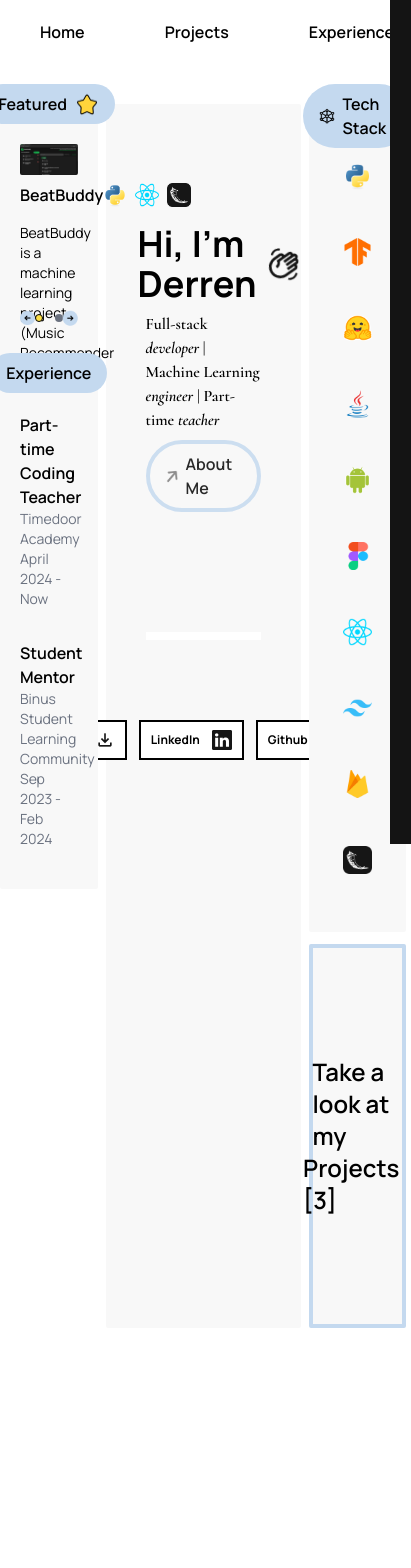
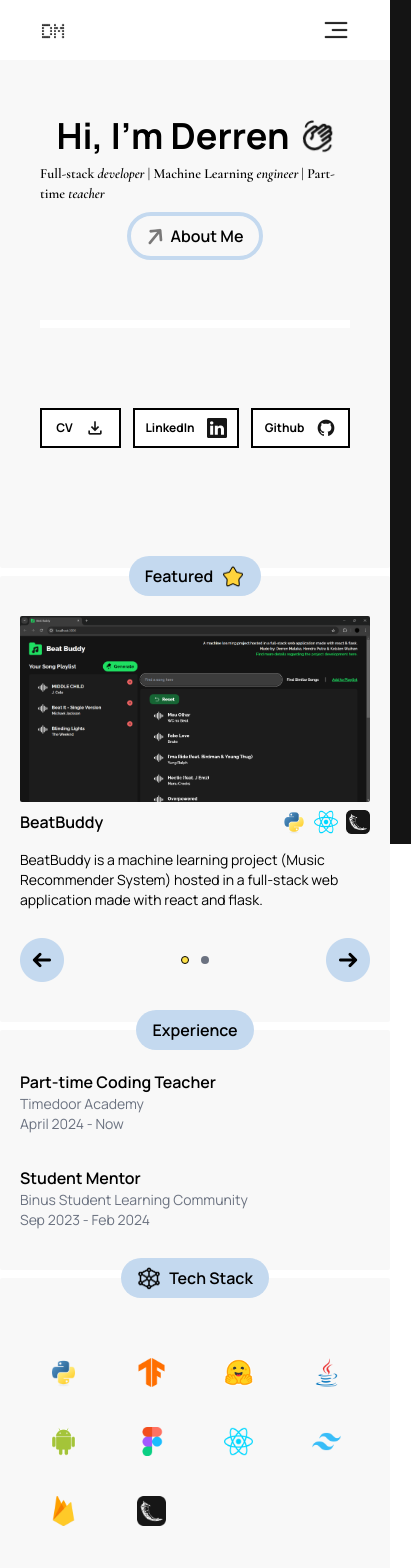
Before and after one commit to dewennn/Portfolio, a React (Create React App) app: page /about-me in a window 390 px wide. Shown: the top 1568 px of the page, 411 px wide, since content can reach past the window. Before the commit the page ends 1328 px from the top, so only its background shows below. Built offline with nearby package versions, Linux system fonts and the light colour scheme.

Commit message:
new main page finished

```diff
--- a/src/index.css
+++ b/src/index.css
@@ -13,7 +13,7 @@
 }
 
 .text-mygray{
-  color: #F8F8F8;
+  color: #6e6e6e;
 }
 .bg-mygray{
   background-color: #F8F8F8;
--- a/src/pages/About.jsx
+++ b/src/pages/About.jsx
@@ -23,7 +23,7 @@ const About = () => {
     <ScrollToTop />
     <Header />
 
-      <div className='px-8 sm:px-20 pt-10 pb-32 sm:pb-64'>
+      <div className='px-8 sm:px-20 pt-20 lg:pt-10 pb-32 sm:pb-64'>
         <div className='flex flex-col gap-3'>
           <h1 className='text-4xl sm:text-7xl font-bold'>About Me</h1>
           <div className='flex gap-1'>
--- a/src/pages/Main.jsx
+++ b/src/pages/Main.jsx
@@ -32,15 +32,13 @@ const Main = () => {
     <ScrollToTop />
     <Header />
 
-    <div className='min-h-screen'>
-      <div className='w-full h-6'></div>
-
-      <div className='flex h-full gap-2'>
+    <div className='sm:h-screen'>
+      <div className='h-full gap-2 flex-col lg:flex-row hidden lg:flex'>
         {/* Left Part */}
-        <div className='w-1/4 flex flex-col gap-2'>
+        <div className='w-1/4 flex flex-col gap-2 h-full'>
 
           {/* featured */}
-          <div className='px-5 py-10 flex flex-col gap-2 relative bg-mygray rounded-sm'>
+          <div className='px-5 py-10 flex flex-col gap-2 relative bg-mygray rounded-sm h-full'>
 
             {/* Label */}
             <div className='absolute top-[-20px] left-0 w-full flex justify-center'>
@@ -90,7 +88,7 @@ const Main = () => {
           </div>
 
           {/* Experience */}
-          <div className='px-5 py-10 flex flex-col gap-2 relative bg-mygray rounded-sm'>
+          <div className='px-5 py-12 flex flex-col gap-2 relative bg-mygray rounded-sm'>
 
             {/* Label */}
               <div className='absolute top-[-20px] left-0 w-full z-50 flex justify-center'>
@@ -123,7 +121,7 @@ const Main = () => {
         <div className='w-1/2 bg-mygray rounded-sm p-10 flex flex-col gap-10'>
 
           {/* Name & Title */}
-            <div className='flex flex-col items-center gap-2 py-20'>
+            <div className='flex flex-col items-center gap-5 py-20'>
               <div className='font-bold flex gap-3 sm:gap-5 items-center'>
                 <h1 className='text-4xl sm:text-4xl'>Hi, I'm Derren</h1>
                 <img className='w-8 h-8 sm:w-10 sm:h-10 animate-wave' src={`${process.env.PUBLIC_URL}/assets/iconBlack/hand_wave.png`} alt="" />
@@ -133,7 +131,93 @@ const Main = () => {
                 Full-stack <i>developer</i> | Machine Learning <i>engineer</i> | Part-time <i>teacher</i>
               </h2>
 
-              <a className='flex gap-2 items-center animate-pulse px-4 py-2 border-4 rounded-full border-[#C4D9EF]' href="/Portfolio/#/about-me">
+              <a className='flex gap-2 items-center  px-4 py-2 border-4 rounded-full border-[#C4D9EF]' href="/Portfolio/#/about-me">
+                <div>
+                  <img className='w-4 h-auto' src={`${process.env.PUBLIC_URL}/assets/iconGray/diagonal.png`} alt="" />
+                </div>
+
+                <p className='font-semibold text-myGray'>About Me</p>
+              </a>
+            </div>
+
+          {/* Divider */}
+            <div className='w-full h-8 bg-white'></div>
+
+          {/* Links */}
+            <div className='flex gap-3 justify-center text-[12px] sm:text-base py-10 items-center h-full'>
+              <a href={links.cv} target='_blank' className='flex items-center justify-center border-2 border-black px-5 py-2 gap-3 hover:filter hover:invert bg-white transition-all ease-in-out'>
+                <p className='font-bold'>CV</p>
+                <img className='w-5 sm:w-7' src={`${process.env.PUBLIC_URL}/assets/iconBlack/download.png`} alt="" />
+              </a>
+
+              <a href={links.linkedin} target='_blank' className='flex items-center justify-center border-2 border-black px-5 py-2 gap-3 hover:filter hover:invert bg-white transition-all ease-in-out'>
+                <p className='font-bold'>LinkedIn</p>
+                <img className='w-5 sm:w-7' src={`${process.env.PUBLIC_URL}/assets/iconBlack/linkedin.png`} alt="" />
+              </a>
+
+              <a href={links.github} target='_blank' className='flex items-center justify-center border-2 border-black px-5 py-2 gap-3 hover:filter hover:invert bg-white transition-all ease-in-out'>
+                <p className='font-bold'>Github</p>
+                <img className='w-5 sm:w-7' src={`${process.env.PUBLIC_URL}/assets/iconBlack/github.png`} alt="" />
+              </a>
+            </div>
+        </div>
+
+        {/* Right Part */}
+        <div className='w-1/4 rounded-sm flex flex-col gap-3'>
+
+            {/* Tech Stack */}
+            <div className='px-5 py-20 flex flex-col gap-2 relative bg-mygray rounded-sm'>
+
+              {/* Label */}
+                <div className='absolute top-[-20px] left-0 w-full z-0 flex justify-center'>
+                  <div className='font-semibold bg-[#C4D9EF] rounded-full px-4 py-2 flex gap-2 items-center justify-center'>
+                    <div className='w-6'><img src={process.env.PUBLIC_URL + '/assets/iconColor/tech.png'} alt="" /></div>
+                    <h1>Tech Stack</h1>
+                  </div>
+                </div>
+
+              {/* Content */}
+                <div className='grid grid-cols-4 gap-y-10'>
+                  {techStack.map((item) => (
+                    <div className={`flex flex-col justify-center items-center gap-5 w-full`}>
+                      <div className='flex justify-center'>
+                        <img className='w-1/2' src={`${process.env.PUBLIC_URL}/assets/iconColor/${item.img}.png`} alt="" />
+                      </div>
+                    </div>
+                  ))}
+                </div>
+
+            </div>
+
+            <a href='/Portfolio/#/projects' className='flex flex-col items-center justify-center w-full h-full text-2xl font-semibold bg-mygray rounded-sm border-4 border-[#C4D9EF] hover:bg-[#C4D9EF] transition-all ease-linear'>
+              <div>Take a look at my</div>
+              <div className='flex gap-3 items-center'>
+                <div>Projects {`[${projects.length}]`}</div>
+                <div>
+                  <img className='w-4 h-auto' src={`${process.env.PUBLIC_URL}/assets/iconGray/diagonal.png`} alt="" />
+                </div>
+              </div>
+            </a>
+        </div>
+      </div>
+
+      <div className='h-full gap-2 flex-col lg:flex-row flex lg:hidden'>
+
+        {/* Middle Part */}
+        <div className='w-full bg-mygray rounded-sm px-10 py-20 flex flex-col gap-10'>
+
+          {/* Name & Title */}
+            <div className='flex flex-col items-center gap-2 py-5'>
+              <div className='font-bold flex gap-3 sm:gap-5 items-center'>
+                <h1 className='text-4xl sm:text-4xl'>Hi, I'm Derren</h1>
+                <img className='w-8 h-8 sm:w-10 sm:h-10 animate-wave' src={`${process.env.PUBLIC_URL}/assets/iconBlack/hand_wave.png`} alt="" />
+              </div>
+
+              <h2 className='cormorant font-semibold text-sm sm:text-lg md:text-2xl'>
+                Full-stack <i>developer</i> | Machine Learning <i>engineer</i> | Part-time <i>teacher</i>
+              </h2>
+
+              <a className='flex gap-2 items-center  px-4 py-2 border-4 rounded-full border-[#C4D9EF]' href="/Portfolio/#/about-me">
                 <div>
                   <img className='w-4 h-auto' src={`${process.env.PUBLIC_URL}/assets/iconGray/diagonal.png`} alt="" />
                 </div>
@@ -164,42 +248,126 @@ const Main = () => {
             </div>
         </div>
 
-        {/* Right Part */}
-        <div className='w-1/4 rounded-sm flex flex-col gap-3'>
+        <div className='flex gap-2 flex-col sm:flex-row h-full'>
+          {/* Left Part */}
+            <div className='w-full sm:w-1/2 flex flex-col gap-2 h-full'>
+              {/* featured */}
+              <div className='px-5 py-10 flex flex-col gap-2 relative bg-mygray rounded-sm'>
 
-            {/* Tech Stack */}
-            <div className='px-5 py-10 flex flex-col gap-2 relative bg-mygray rounded-sm'>
+                {/* Label */}
+                <div className='absolute top-[-20px] left-0 w-full flex justify-center'>
+                    <div className='font-semibold bg-[#C4D9EF] rounded-full px-4 py-2 flex gap-2 items-center justify-center'>
+                      <h1>Featured</h1>
+                      <div className='w-6'><img src={process.env.PUBLIC_URL + '/assets/iconColor/star.png'} alt="" /></div>
+                    </div>
+                  </div>
 
-              {/* Label */}
-                <div className='absolute top-[-20px] left-0 w-full z-50 flex justify-center'>
-                  <div className='font-semibold bg-[#C4D9EF] rounded-full px-4 py-2 flex gap-2 items-center justify-center'>
-                    <div className='w-6'><img src={process.env.PUBLIC_URL + '/assets/iconColor/tech.png'} alt="" /></div>
-                    <h1>Tech Stack</h1>
+                {/* image */}
+                  <div className='w-full rounded-sm flex items-center'>
+                    <img src={process.env.PUBLIC_URL + '/images/' + featuredProject[featured_idx].img} alt="" className='rounded-sm w-full h-full object-scale-down'/>
                   </div>
-                </div>
 
-              {/* Content */}
-                <div className='flex flex-wrap gap-3 justify-center'>
-                  {techStack.map((item) => (
-                    <div className={`flex flex-col justify-center items-center gap-5 w-16 h-16`}>
-                      <div className='flex justify-center'>
-                        <img className='w-1/2' src={`${process.env.PUBLIC_URL}/assets/iconColor/${item.img}.png`} alt="" />
-                      </div>
+                {/* details */}
+                  <div className='flex justify-between mb-2'>
+                    <h1 className='font-semibold'>{featuredProject[featured_idx].name}</h1>
+
+                    <div className='flex gap-2'>
+                      {
+                        featuredProject[featured_idx].stack.map((s) => (
+                          <div className='w-6'>
+                            <img src={process.env.PUBLIC_URL + '/assets/iconColor/' + s + '.png'} alt="dsad" />
+                          </div>
+                        ))
+                      }
                     </div>
-                  ))}
-                </div>
+                  </div>
+
+                  <div className='h-20 text-sm'>
+                    {featuredProject[featured_idx].desc}
+                  </div>
+
+                {/* Buttons */}
+                  <div className='flex justify-between'>
+                    <button className='w-11'><img src={process.env.PUBLIC_URL + '/assets/iconColor/arrowColor.png'} alt="" onClick={() => {changeIdx(-1)}}/></button>
+
+                    <div className='flex gap-3 items-center'>
+                      {featuredProject.map((s, idx) => (
+                        <button className={`w-2 h-2 rounded-full ${idx == featured_idx ? 'bg-yellow-300 border border-black':'bg-gray-500'}`} onClick={()=>{set_featured_idx(idx)}}></button>
+                      ))}
+                    </div>
+
+                    <button className='w-11 rotate-180'><img src={process.env.PUBLIC_URL + '/assets/iconColor/arrowColor.png'} alt="" onClick={() => {changeIdx(1)}}/></button>
+                  </div>
+
+              </div>
+
+              {/* Experience */}
+              <div className='px-5 py-10 flex flex-col gap-2 relative bg-mygray rounded-sm'>
+
+                {/* Label */}
+                  <div className='absolute top-[-20px] left-0 w-full z-0 flex justify-center'>
+                    <div className='font-semibold bg-[#C4D9EF] rounded-full px-4 py-2 flex gap-2 items-center justify-center'>
+                      <h1>Experience</h1>
+                    </div>
+                  </div>
+
+                {/* Content */}
+                  <div className='flex flex-col gap-8'>
+                    {
+                      experience.map((e) => (
+                        <div className='flex flex-col'>
+                          <h1 className='font-semibold'>{e.title}</h1>
+
+                          <div className='text-sm text-gray-500'>
+                            <p>{e.company}</p>
+                            <p>{e.duration}</p>
+                          </div>
+                        </div>
+                      ))
+                    }
+                  </div>
+
+              </div>
 
             </div>
 
-            <a href='/Portfolio/#/projects' className='flex flex-col items-center justify-center w-full h-96 text-2xl font-semibold bg-mygray rounded-sm border-4 border-[#C4D9EF] hover:bg-[#C4D9EF] transition-all ease-linear'>
-              <div>Take a look at my</div>
-              <div className='flex gap-3 items-center'>
-                <div>Projects {`[${projects.length}]`}</div>
-                <div>
-                  <img className='w-4 h-auto' src={`${process.env.PUBLIC_URL}/assets/iconGray/diagonal.png`} alt="" />
+           {/* Right Part */}
+            <div className='w-full sm:w-1/2 rounded-sm flex flex-col gap-3 h-full'>
+
+              {/* Tech Stack */}
+              <div className='px-5 py-20 flex flex-col gap-2 relative bg-mygray rounded-sm'>
+
+                {/* Label */}
+                  <div className='absolute top-[-20px] left-0 w-full z-0 flex justify-center'>
+                    <div className='font-semibold bg-[#C4D9EF] rounded-full px-4 py-2 flex gap-2 items-center justify-center'>
+                      <div className='w-6'><img src={process.env.PUBLIC_URL + '/assets/iconColor/tech.png'} alt="" /></div>
+                      <h1>Tech Stack</h1>
+                    </div>
+                  </div>
+
+                {/* Content */}
+                  <div className='grid grid-cols-4 gap-y-10'>
+                    {techStack.map((item) => (
+                      <div className={`flex flex-col justify-center items-center gap-5 w-full`}>
+                        <div className='flex justify-center'>
+                          <img className='w-1/3 sm:w-1/2' src={`${process.env.PUBLIC_URL}/assets/iconColor/${item.img}.png`} alt="" />
+                        </div>
+                      </div>
+                    ))}
+                  </div>
+
+              </div>
+
+              <a href='/Portfolio/#/projects' className='flex flex-col items-center justify-center w-full h-64 sm:h-full text-2xl font-semibold bg-mygray rounded-sm border-4 border-[#C4D9EF] hover:bg-[#C4D9EF] transition-all ease-linear'>
+                <div>Take a look at my</div>
+                <div className='flex gap-3 items-center'>
+                  <div>Projects {`[${projects.length}]`}</div>
+                  <div>
+                    <img className='w-4 h-auto' src={`${process.env.PUBLIC_URL}/assets/iconGray/diagonal.png`} alt="" />
+                  </div>
                 </div>
-              </div>
-            </a>
+              </a>
+            </div>
         </div>
       </div>
     </div>
--- a/src/pages/ProjectDetail.jsx
+++ b/src/pages/ProjectDetail.jsx
@@ -10,7 +10,7 @@ const ProjectDetail = ({index = 0}) => {
     <ScrollToTop />
     <Header />
 
-    <div className='p-10'>
+    <div className='px-10 py-20 lg:p-10'>
       <div className='flex flex-col gap-5 md:gap-0 md:flex-row justify-between items-center mb-20'>
         <div className='w-full flex flex-col gap-5'>
           <h1 className='text-5xl font-bold'>{projects[index].name}</h1>
--- a/src/sections/Header.jsx
+++ b/src/sections/Header.jsx
@@ -17,18 +17,18 @@ const Header = () => {
   return (
     <>
     {/* Header */}
-    <header className='fixed top-0 left-0 right-0 flex justify-between px-10 py-5 z-10 bg-white'>
-      <a className='w-10' href='/Portfolio/'>
+    <header className='fixed top-0 left-0 right-0 flex justify-between px-10 py-4 z-10 bg-white'>
+      <a className='w-7' href='/Portfolio/'>
         <img src={`${process.env.PUBLIC_URL}/logo.png`} alt="" />
       </a>
 
-      <div className='font-semibold flex gap-20 items-center'>
+      <div className='font-semibold hidden gap-20 items-center md:flex'>
         <a href="/Portfolio">Home</a>
         <a href="/Portfolio/#/projects">Projects</a>
-        <a href="/Portfolio/#/about-me">Experience</a>
+        <a href="/Portfolio/#/about-me">About Me</a>
       </div>
 
-      <button className='w-10' onClick={() => {showSidebar()}}>
+      <button className='w-7' onClick={() => {showSidebar()}}>
         <img src={`${process.env.PUBLIC_URL}/assets/iconBlack/burgerMenu.png`} alt="" />
       </button>
     </header>
@@ -38,7 +38,7 @@ const Header = () => {
     {/* Sidebar */}
     <div className={'fixed top-0 bottom-0 sm:w-[25%] w-[100%] bg-[#141414] px-10 py-5 transition-all ease-in-out z-[999]' + " " + sidebar}>
       <div className='flex justify-end'>
-        <button onClick={() => {hideSidebar()}} className='w-10 h-10 flex justify-center items-center'>
+        <button onClick={() => {hideSidebar()}} className='w-7 h-7 flex justify-center items-center'>
           <img src={`${process.env.PUBLIC_URL}/assets/iconWhite/x.png`} alt="" className='w-6'/>
         </button>
       </div>
@@ -57,8 +57,7 @@ const Header = () => {
     {/* closer */}
     <div className={'fixed top-0 left-0 right-0 bottom-0 bg-gray-400 transition-all ease-in-out' + ' ' + closer}></div>
 
-    <div className='w-full h-20'></div>
-
+    <div className='w-full h-4 lg:h-20'></div>
     </>
   )
 }
```
